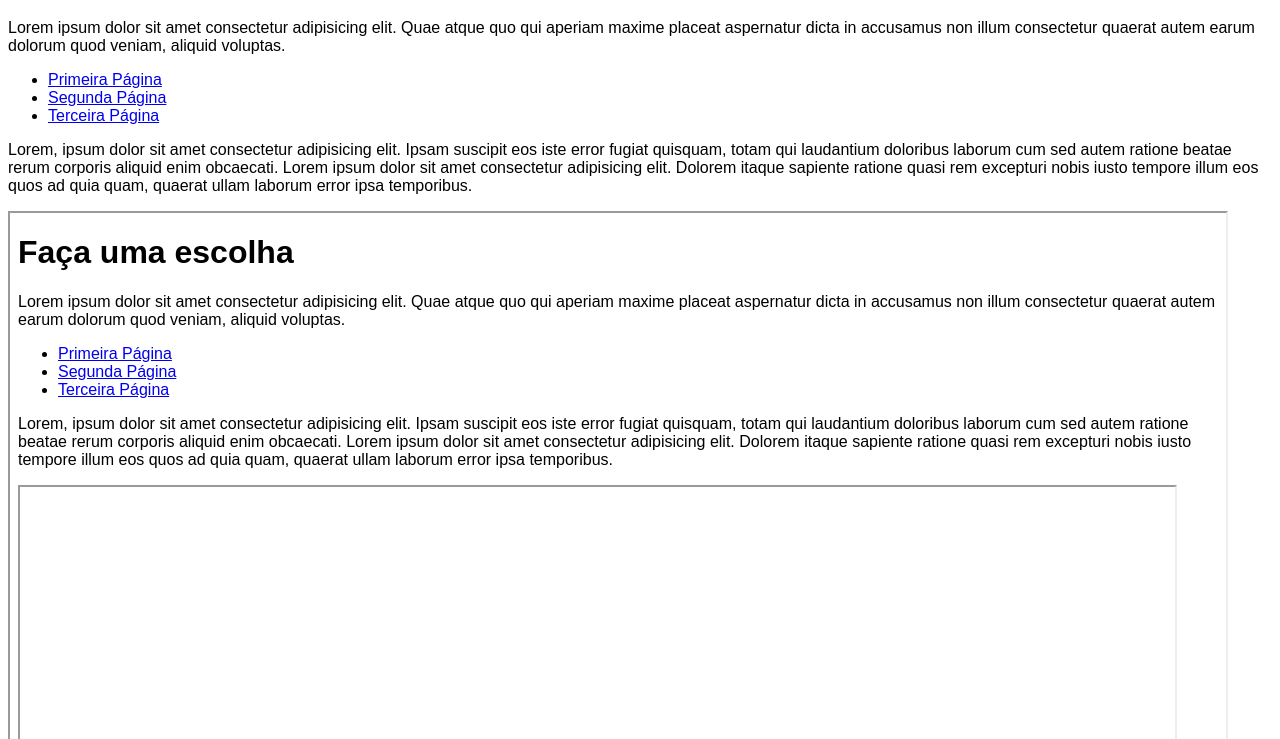
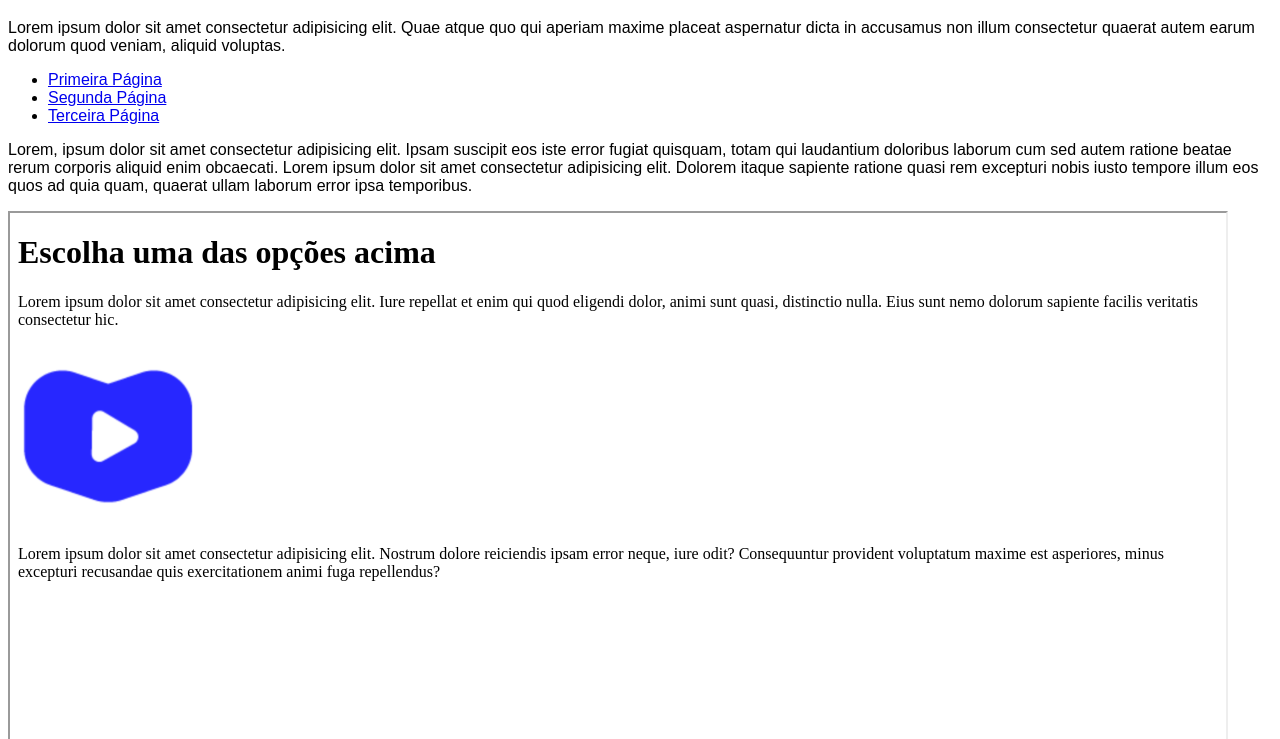
Before and after one commit to omarcelodev/HTML-CSS, a plain HTML site: page Exercicios/ex024/iframe003.html in a window 1280 px wide. Shown: the part 61-800 px from the top of the page. Drawn offline with Linux system fonts and the light colour scheme.

Commit message:
Conteudo html no iframe

```diff
--- a/Exercicios/ex024/iframe003.html
+++ b/Exercicios/ex024/iframe003.html
@@ -28,7 +28,7 @@
 
     <p>Lorem, ipsum dolor sit amet consectetur adipisicing elit. Ipsam suscipit eos iste error fugiat quisquam, totam qui laudantium doloribus laborum cum sed autem ratione beatae rerum corporis aliquid enim obcaecati. Lorem ipsum dolor sit amet consectetur adipisicing elit. Dolorem itaque sapiente ratione quasi rem excepturi nobis iusto tempore illum eos quos ad quia quam, quaerat ullam laborum error ipsa temporibus.</p>
 
-    <iframe id="tela" name="frame" src="#"></iframe>
+    <iframe id="tela" name="frame" srcdoc="<h1>Escolha uma das opções acima</h1><p>Lorem ipsum dolor sit amet consectetur adipisicing elit. Iure repellat et enim qui quod eligendi dolor, animi sunt quasi, distinctio nulla. Eius sunt nemo dolorum sapiente facilis veritatis consectetur hic.</p><img src='imagens/logo.png'><p>Lorem ipsum dolor sit amet consectetur adipisicing elit. Nostrum dolore reiciendis ipsam error neque, iure odit? Consequuntur provident voluptatum maxime est asperiores, minus excepturi recusandae quis exercitationem animi fuga repellendus?</p>"></iframe>
 
     <p>Lorem, ipsum dolor sit amet consectetur adipisicing elit. Minima, harum. Aut quia consectetur ullam, eligendi excepturi quod autem. Unde fugiat maxime magni vero dolores accusamus? Id voluptatibus provident fugit excepturi? Lorem, ipsum dolor sit amet consectetur adipisicing elit. Itaque laudantium quae dolorum, veniam repellat ut cupiditate delectus perspiciatis sapiente eligendi quod architecto illum fuga obcaecati excepturi numquam labore deleniti harum.</p>
 
```
Also changed, not shown: Exercicios/ex024/imagens/logo.png (added).
